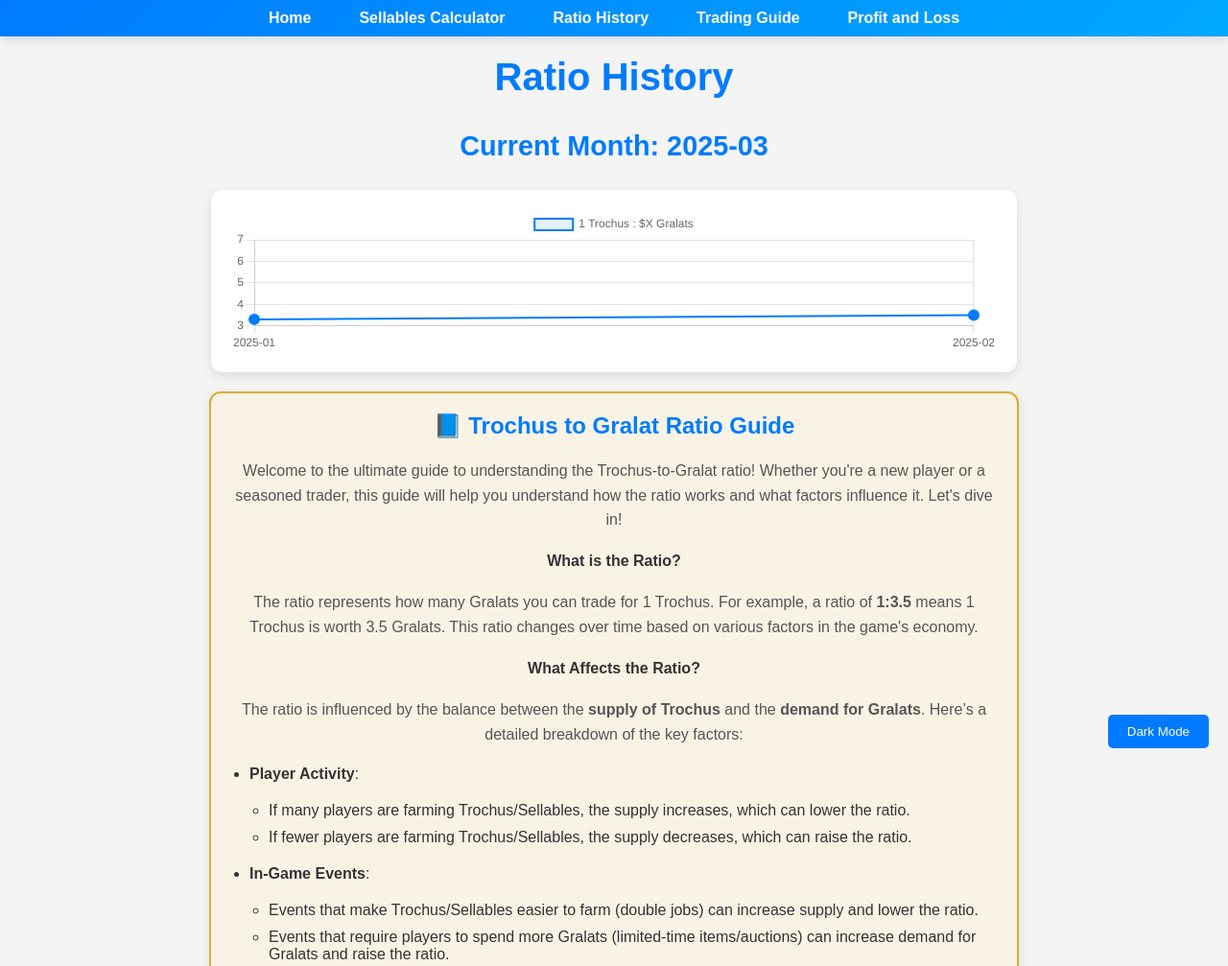
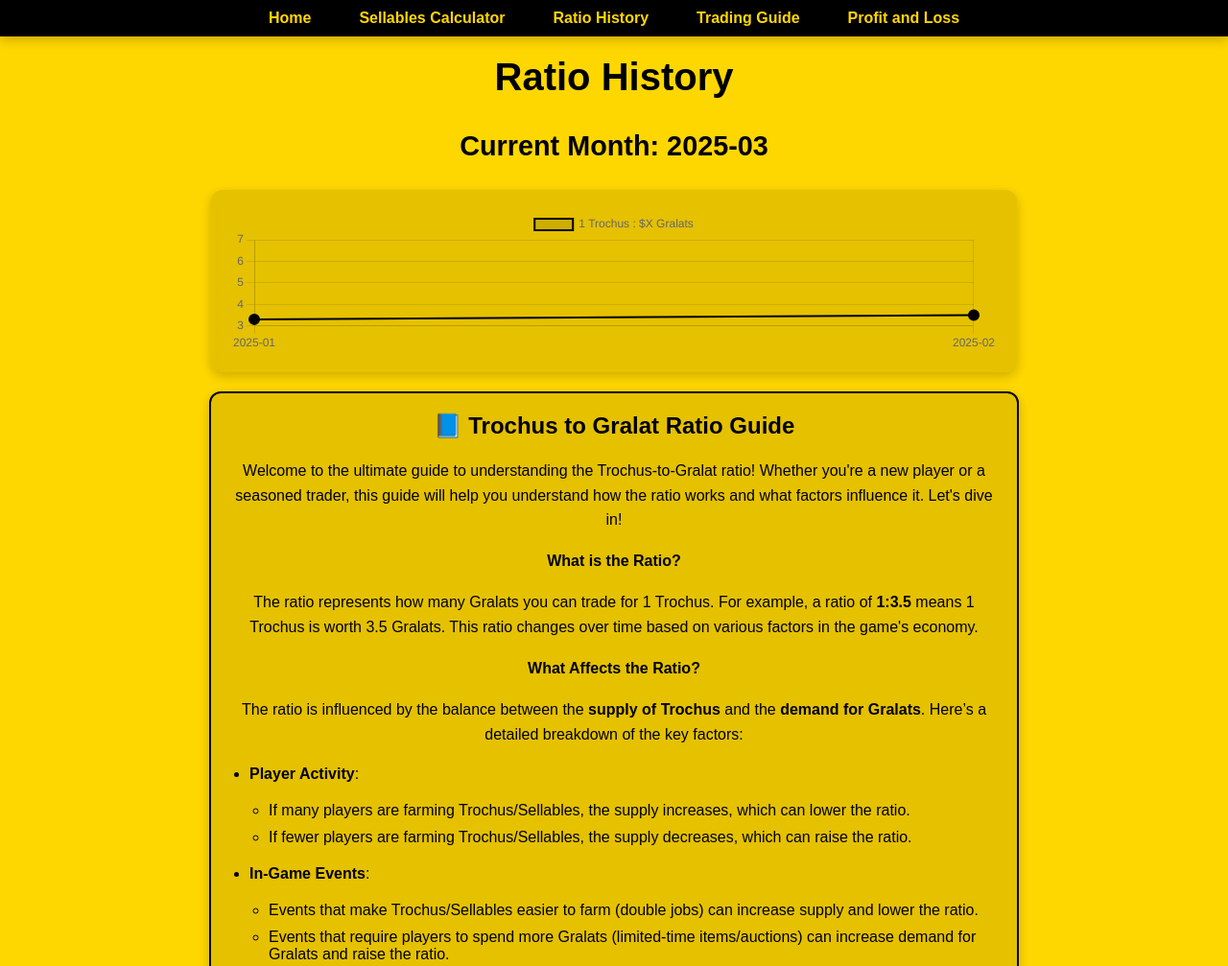
Before and after one commit to azrxc/graalera-sellables-calculator, a plain HTML site: page RatioHistory.html in a window 1280 px wide. Shown: the top 1007 px of the page at 96% size. Drawn offline with nearby package versions, Linux system fonts and the light colour scheme.

Commit message:
Update RatioHistory.html

```diff
--- a/RatioHistory.html
+++ b/RatioHistory.html
@@ -1,42 +1,49 @@
 <!DOCTYPE html>
-<html>
+<html lang="en">
 <head>
+    <meta charset="UTF-8">
+    <meta name="viewport" content="width=device-width, initial-scale=1.0">
     <title>Ratio History</title>
     <script src="https://cdn.jsdelivr.net/npm/chart.js"></script>
     <style>
         /* General Styles */
         body {
-            font-family: 'Arial', sans-serif;
+            font-family: 'Poppins', sans-serif;
             text-align: center;
-            background-color: #f4f4f4;
-            color: #333;
+            background: #FFD700;
+            color: #000;
             margin: 0;
             padding: 0;
             overflow-x: hidden;
-            transition: background-color 0.5s, color 0.5s;
-        }
-
-        body.dark-mode {
-            background-color: #1a1a1a;
-            color: #f4f4f4;
         }
 
         h2 {
             margin-top: 20px;
             font-size: 2.5rem;
-            color: #007BFF;
-            animation: fadeIn 1.5s ease-in-out;
+            color: #000;
         }
 
-        body.dark-mode h2 {
-            color: #1e90ff;
+        a {
+            color: #000;
+            text-decoration: none;
+            font-weight: bold;
+        }
+
+        a:hover {
+            text-decoration: underline;
+        }
+
+        .container {
+            max-width: 1200px;
+            margin: 0 auto;
+            padding: 20px;
         }
 
         /* Navigation Menu */
         nav {
-            background: linear-gradient(135deg, #007BFF, #00a8ff);
+            background: #000;
             padding: 10px;
-            box-shadow: 0px 4px 12px rgba(0, 0, 0, 0.1);
+            box-shadow: 0px 4px 12px rgba(0, 0, 0, 0.2);
             position: sticky;
             top: 0;
             z-index: 1000;
@@ -56,110 +63,58 @@
         }
 
         nav ul li a {
-            color: white;
+            color: #FFD700;
             text-decoration: none;
             font-weight: bold;
             padding: 10px 15px;
-            border-radius: 5px;
-            transition: background-color 0.3s, transform 0.3s;
+            border-radius: 25px;
+            transition: background 0.3s, transform 0.3s;
         }
 
         nav ul li a:hover {
-            background-color: rgba(255, 255, 255, 0.2);
+            background: rgba(255, 215, 0, 0.2);
             transform: scale(1.1);
-        }
-
-        /* Dark Mode Button */
-        .dark-mode-btn {
-            position: fixed;
-            bottom: 20px;
-            right: 20px;
-            background-color: #007BFF;
-            color: white;
-            padding: 10px 20px;
-            border: none;
-            border-radius: 5px;
-            cursor: pointer;
-            transition: background-color 0.3s, transform 0.3s;
-        }
-
-        .dark-mode-btn:hover {
-            background-color: #0056b3;
-            transform: scale(1.05);
-        }
-
-        body.dark-mode .dark-mode-btn {
-            background-color: #333;
         }
 
         /* Current Month */
         #currentMonth {
             font-size: 1.8rem;
-            color: #007BFF;
+            color: #000;
             margin-top: 20px;
-            animation: slideIn 1s ease-in-out;
-        }
-
-        body.dark-mode #currentMonth {
-            color: #1e90ff;
         }
 
         /* Chart Container */
         .chart-container {
             margin: 20px auto;
             max-width: 800px;
-            background: white;
+            background: rgba(0, 0, 0, 0.1);
             padding: 20px;
             border-radius: 12px;
-            box-shadow: 0px 4px 12px rgba(0, 0, 0, 0.1);
-            transition: background 0.5s, box-shadow 0.5s;
-        }
-
-        body.dark-mode .chart-container {
-            background: #2c2c2c;
-            box-shadow: 0px 4px 12px rgba(255, 255, 255, 0.1);
+            box-shadow: 0px 4px 12px rgba(0, 0, 0, 0.2);
         }
 
         /* Guide Book Section */
         .guide-book {
             margin: 20px auto;
             max-width: 800px;
-            background: #f9f3e6;
+            background: rgba(0, 0, 0, 0.1);
             padding: 20px;
             border-radius: 12px;
-            box-shadow: 0px 4px 12px rgba(0, 0, 0, 0.1);
-            border: 2px solid #d4af37;
-            position: relative;
-            transition: background 0.5s, box-shadow 0.5s;
-            overflow: hidden;
-        }
-
-        body.dark-mode .guide-book {
-            background: #2c2c2c;
-            border-color: #1e90ff;
+            box-shadow: 0px 4px 12px rgba(0, 0, 0, 0.2);
+            border: 2px solid #000;
         }
 
         .guide-book h3 {
             margin-top: 0;
-            color: #007BFF;
+            color: #000;
             font-size: 1.5rem;
             text-align: center;
             margin-bottom: 20px;
-            animation: slideIn 1s ease-in-out;
-        }
-
-        body.dark-mode .guide-book h3 {
-            color: #1e90ff;
         }
 
         .guide-book p {
             line-height: 1.6;
-            color: #555;
-            animation: fadeIn 1.5s ease-in-out;
-        }
-
-        body.dark-mode .guide-book p {
-            color: #ddd;
+            color: #000;
         }
 
         .guide-book ul {
@@ -176,11 +131,11 @@
         footer {
             margin-top: 30px;
             font-size: 14px;
-            color: gray;
+            color: #000;
         }
 
         footer a {
-            color: gray;
+            color: #000;
             text-decoration: none;
         }
 
@@ -188,15 +143,28 @@
             text-decoration: underline;
         }
 
-        /* Animations */
-        @keyframes fadeIn {
-            from { opacity: 0; }
-            to { opacity: 1; }
-        }
+        /* Mobile Styles */
+        @media (max-width: 768px) {
+            h2 {
+                font-size: 2rem;
+            }
 
-        @keyframes slideIn {
-            from { transform: translateY(20px); opacity: 0; }
-            to { transform: translateY(0); opacity: 1; }
+            #currentMonth {
+                font-size: 1.5rem;
+            }
+
+            .chart-container, .guide-book {
+                padding: 15px;
+            }
+
+            nav ul {
+                flex-direction: column;
+                gap: 10px;
+            }
+
+            nav ul li a {
+                padding: 8px 10px;
+            }
         }
     </style>
 </head>
@@ -211,9 +179,6 @@
             <li><a href="ProfitLoss.html">Profit and Loss</a></li>
         </ul>
     </nav>
-
-    <!-- Dark Mode Button -->
-    <button class="dark-mode-btn" onclick="toggleDarkMode()">Dark Mode</button>
 
     <h2>Ratio History</h2>
 
@@ -333,11 +298,11 @@
                     datasets: [{
                         label: '1 Trochus : $X Gralats',
                         data: historicalData.map(entry => entry.ratio),
-                        borderColor: '#007BFF',
-                        backgroundColor: 'rgba(0, 123, 255, 0.1)',
+                        borderColor: '#000',
+                        backgroundColor: 'rgba(0, 0, 0, 0.1)',
                         borderWidth: 2,
                         pointRadius: 5,
-                        pointBackgroundColor: '#007BFF',
+                        pointBackgroundColor: '#000',
                     }]
                 },
                 options: {
@@ -354,11 +319,6 @@
             });
         }
 
-        // Toggle dark mode
-        function toggleDarkMode() {
-            document.body.classList.toggle("dark-mode");
-        }
-
         // Initial render
         renderChart();
     </script>
```
